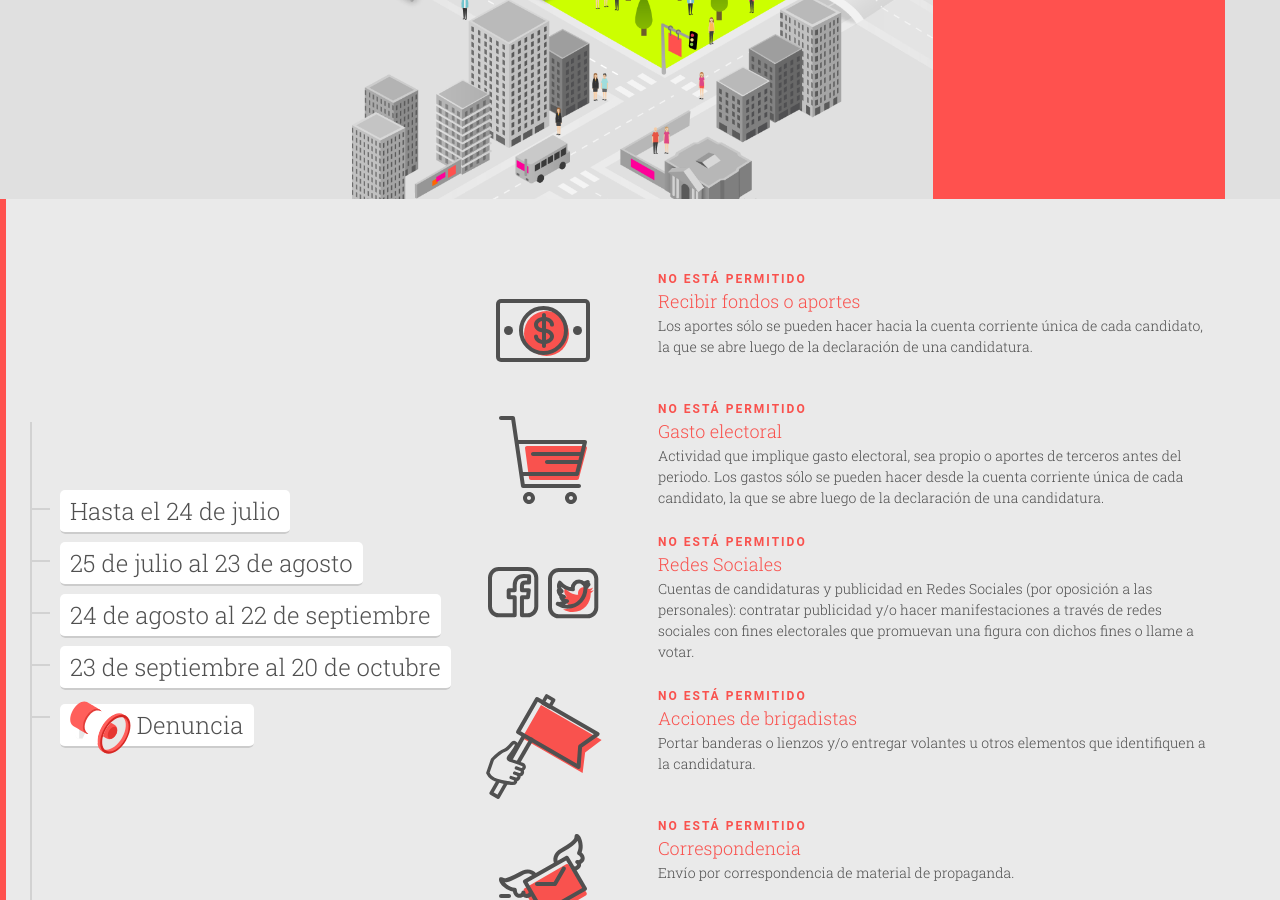
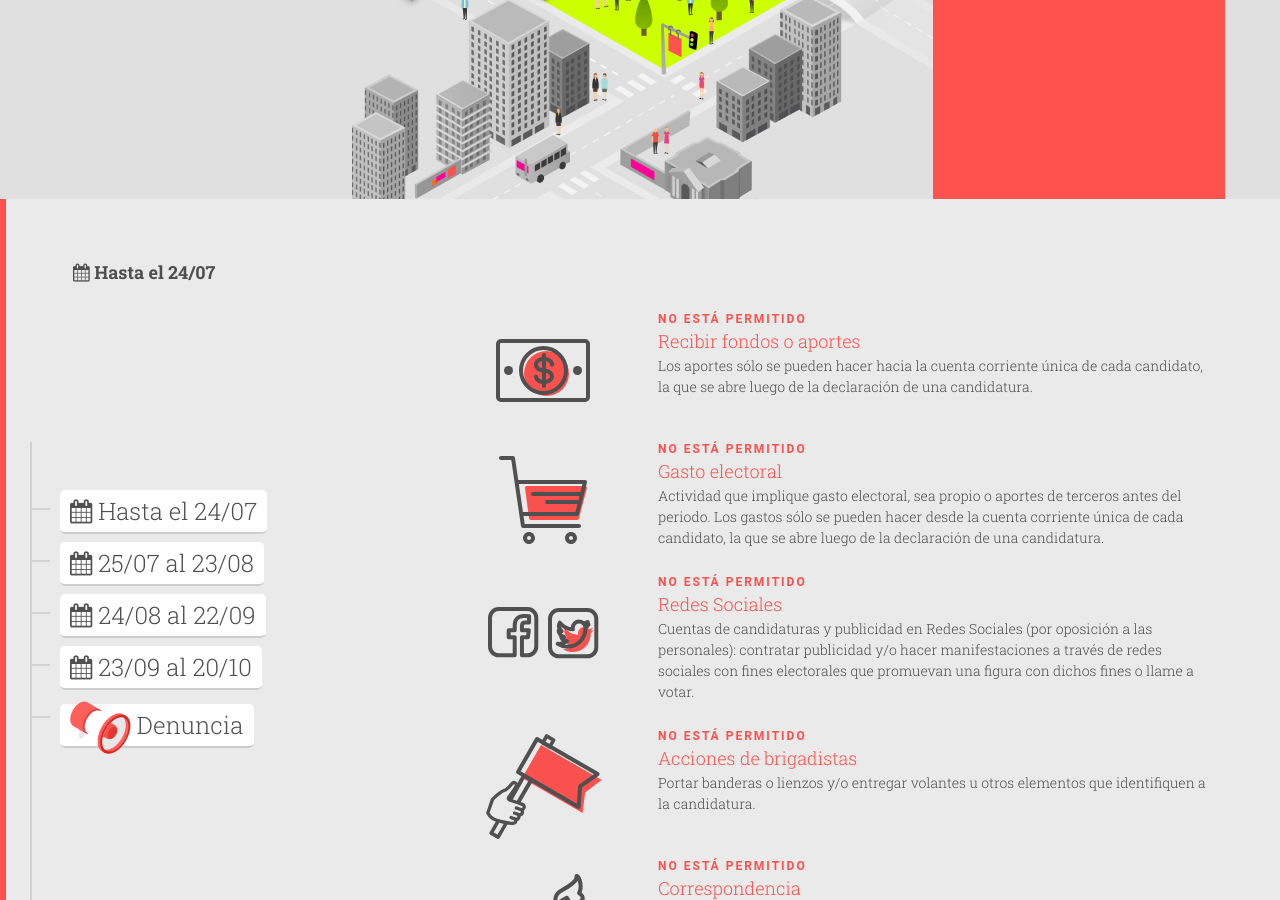
Before and after one commit to ciudadanointeligente/semaforo-electoral, a Jekyll site: the page built from index.html, in a window 1280 px wide and 900 px high, scrolled down 701 px. Built offline with Jekyll 4.4.1, drawn with Linux system fonts in a browser that asks for light colours; nearby versions of some CDN libraries; some of the changed text lies outside the part shown.

Commit message:
Actualización títulos periodos

```diff
--- a/_includes/header.html
+++ b/_includes/header.html
@@ -18,10 +18,10 @@
       <div class="trigger">
         {% for my_page in site.pages %}
           {% if my_page.title %}
-          <a class="page-link" href="#precampana" onClick="ga('send', 'event', 'menu-precampaña', 'click');">Hasta el 24 de julio</a>
-          <a class="page-link" href="#iniciocampana" onClick="ga('send', 'event', 'menu-inicio-campaña', 'click');">25 de julio al 23 de agosto</a>
-          <a class="page-link" href="#mediosybrigadistas" onClick="ga('send', 'event', 'menu-medios-y-brigadistas', 'click');">24 de agosto al 22 de septiembre</a>
-          <a class="page-link" href="#propagandatotal" onClick="ga('send', 'event', 'menu-propaganda-total', 'click');">23 de septiembre al 20 de octubre</a>
+          <a class="page-link" href="#precampana" onClick="ga('send', 'event', 'menu-precampaña', 'click');"><i class="fa fa-calendar" aria-hidden="true"></i> Hasta el 24/07</a>
+          <a class="page-link" href="#iniciocampana" onClick="ga('send', 'event', 'menu-inicio-campaña', 'click');"><i class="fa fa-calendar" aria-hidden="true"></i> 25/07 al 23/08</a>
+          <a class="page-link" href="#mediosybrigadistas" onClick="ga('send', 'event', 'menu-medios-y-brigadistas', 'click');"><i class="fa fa-calendar" aria-hidden="true"></i> 24/08 al 22/09</a>
+          <a class="page-link" href="#propagandatotal" onClick="ga('send', 'event', 'menu-propaganda-total', 'click');"><i class="fa fa-calendar" aria-hidden="true"></i> 23/09 al 20/10</a>
           <a class="page-link" href="#denuncia" onClick="ga('send', 'event', 'menu-denuncia', 'click');"><img src={{ "/img/denuncia.svg" | prepend: site.baseurl }}></a>
           {% endif %}
         {% endfor %}
--- a/_includes/iniciocampana.html
+++ b/_includes/iniciocampana.html
@@ -2,6 +2,7 @@
   <div class="row">
     <div class="col-md-12">
       <h2 class="section-title">Inicio de campaña</h2>
+      <h4><i class="fa fa-calendar" aria-hidden="true"></i> 25/07 al 23/08</h4>
     </div>
   </div>
   <!-- 01 -->
--- a/_includes/mediosybrigadistas.html
+++ b/_includes/mediosybrigadistas.html
@@ -2,6 +2,7 @@
   <div class="row">
     <div class="col-md-12">
       <h2 class="section-title">Medios y brigadistas</h2>
+      <h4><i class="fa fa-calendar" aria-hidden="true"></i> 24/08 al 22/09</h4>
     </div>
   </div>
   <!-- 01 -->
--- a/_includes/precampana.html
+++ b/_includes/precampana.html
@@ -2,6 +2,7 @@
   <div class="row">
     <div class="col-md-12">
       <h2 class="section-title">Precampaña</h2>
+      <h4><i class="fa fa-calendar" aria-hidden="true"></i> Hasta el 24/07</h4>
     </div>
   </div>
   <!-- 01 -->
--- a/_includes/propagandatotal.html
+++ b/_includes/propagandatotal.html
@@ -2,6 +2,7 @@
   <div class="row">
     <div class="col-md-12">
       <h2 class="section-title">Propaganda total</h2>
+      <h4><i class="fa fa-calendar" aria-hidden="true"></i> 23/09 al 20/10</h4>
     </div>
   </div>
   <!-- 01 -->
--- a/index.html
+++ b/index.html
@@ -17,28 +17,29 @@ layout: default
 
         <li role="presentation">
           <a href="#precampana">
-            <span class="nav__counter">Hasta el 24 de julio</span>
+            <span class="nav__counter"><i class="fa fa-calendar" aria-hidden="true"></i> Hasta el 24/07</span>
             <h3 class="nav__body">Precampaña</h3>
           </a>
         </li>
 
         <li role="presentation">
           <a href="#iniciocampana">
-            <span class="nav__counter">25 de julio al 23 de agosto</span>
+            <span class="nav__counter"><i class="fa fa-calendar" aria-hidden="true"></i>
+25/07 al 23/08</span>
             <h3 class="nav__body">Inicio de campaña</h3>
           </a>
         </li>
 
         <li role="presentation">
           <a href="#mediosybrigadistas">
-            <span class="nav__counter">24 de agosto al 22 de septiembre</span>
+            <span class="nav__counter"><i class="fa fa-calendar" aria-hidden="true"></i> 24/08 al 22/09</span>
             <h3 class="nav__body">Medios y brigadistas</h3>
           </a>
         </li>
 
         <li role="presentation">
           <a href="#propagandatotal">
-            <span class="nav__counter">23 de septiembre al 20 de octubre</span>
+            <span class="nav__counter"><i class="fa fa-calendar" aria-hidden="true"></i> 23/09 al 20/10</span>
             <h3 class="nav__body">Propaganda total</h3>
           </a>
         </li>
```
